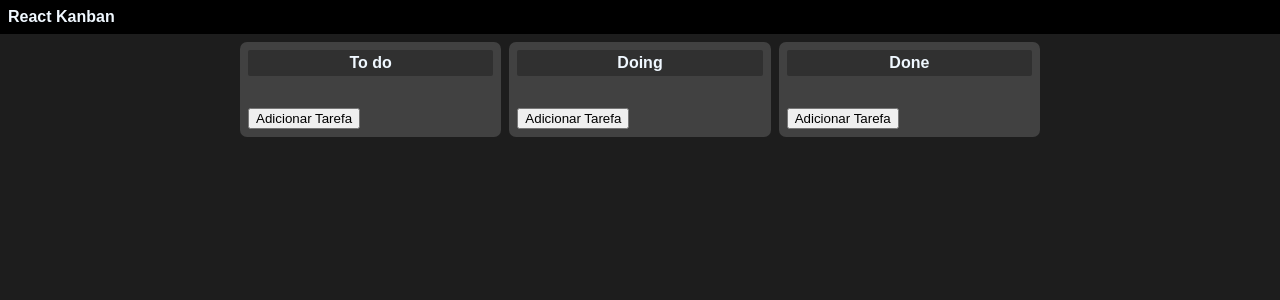
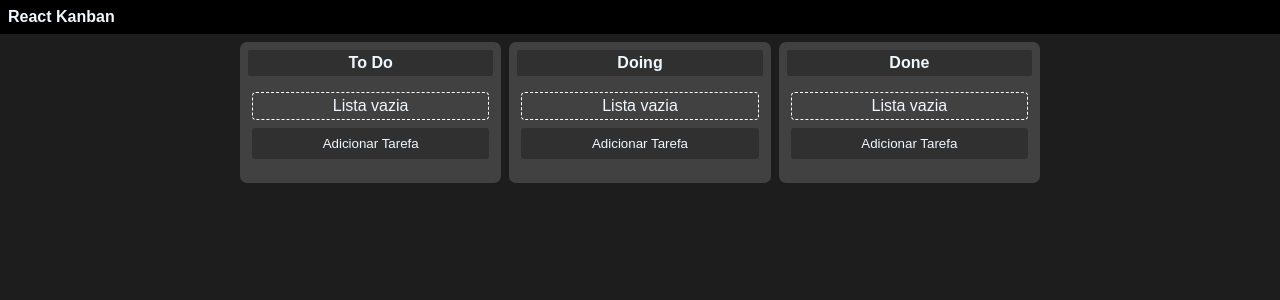
Before and after one commit to LorrayneSantana01/curso_react, a React (Create React App) app in the folder my-app/: page / in a window 1280 px wide. Shown: the top 300 px of the page. Built offline with nearby package versions, Linux system fonts and the light colour scheme.

Commit message:
estilizacao

```diff
--- a/my-app/src/App.js
+++ b/my-app/src/App.js
@@ -47,10 +47,10 @@ export default function App() {
       <Navbar />
       <div className="container">
         <TaskList
-          title="To do"
+          title="To Do"
           onAddTask={AddTask}
-          taskState="To do"
-          tasks={tasks.filter((t) => t.state === "To do")}
+          taskState="To Do"
+          tasks={tasks.filter((t) => t.state === "To Do")}
           onTaskUpdate={updateTask}
           onDeleteTask={deleteTask}
         />
--- a/my-app/src/components/TaskItem/TaskItem.css
+++ b/my-app/src/components/TaskItem/TaskItem.css
@@ -4,10 +4,10 @@
     box-shadow: 0 1px rgba(9, 30, 66, 0.25);
     cursor: pointer;
     margin-bottom: 8px;
-    width: 100px;
     padding: 8px 4px;
-    color: dimgrey;
+    color: black;
     font-size: 14px;
+    text-align: center;
 }
 
 .taskItem input[type='text']{
@@ -19,7 +19,7 @@
 }
 
 .taskItem select{
-    display: block;
-    width: 100px;
+    width: 100%;
     margin-top: 8px;
+    text-align: center;
 }
--- a/my-app/src/components/TaskItem/TaskItem.js
+++ b/my-app/src/components/TaskItem/TaskItem.js
@@ -3,7 +3,13 @@ import PropTypes from "prop-types";
 import TaskList from "../TaskList/TaskList";
 import "./TaskItem.css";
 
-export default function TaskItem({ id, title, taskState, onTaskUpdate, onDeleteTask }) {
+export default function TaskItem({
+  id,
+  title,
+  taskState,
+  onTaskUpdate,
+  onDeleteTask,
+}) {
   const [isEditing, setIsEditing] = useState(false);
   const [editableTitle, setEditableTitle] = useState(title);
 
@@ -16,7 +22,7 @@ export default function TaskItem({ id, title, taskState, onTaskUpdate, onDeleteT
   const onKeyDown = (event) => {
     if (event.key === "Enter") {
       setIsEditing(false);
-      if(editableTitle.length === 0) {
+      if (editableTitle.length === 0) {
         onDeleteTask(id);
       }
     }
@@ -28,15 +34,17 @@ export default function TaskItem({ id, title, taskState, onTaskUpdate, onDeleteT
 
   if (isEditing) {
     return (
+      <div className="taskItem">
         <input
         type="text"
         value={editableTitle}
         onChange={onTitleChange}
         onKeyDown={onKeyDown}
       />
+      </div>
     );
   } else {
-    return(
+    return (
       <div className="taskItem">
         <div onClick={(e) => setIsEditing(true)}>{editableTitle}</div>
         <select onChange={onTaskStateChange} value={taskState}>
--- a/my-app/src/components/TaskList/TaskList.css
+++ b/my-app/src/components/TaskList/TaskList.css
@@ -2,6 +2,24 @@
     padding: 8px;
     background-color: rgb(65, 65, 65);
     border-radius: 7px;
+}
+
+.taskList .btn{
+    margin-top: 8px;
+    padding: 8px;
+    display: flex;
+    justify-content: center;
+    background: none;
+    border: none;
+    border-radius: 3px;
+    color: aliceblue;
+    background: #303030;
+    transition: background-color 0.3s;
+}
+
+.taskList .btn:hover{
+    background-color: dimgray;
+    cursor: pointer;
 }
 
 .taskList .titulo{
@@ -18,3 +36,10 @@
     display: flex;
     flex-direction: column;
 }
+
+.taskList .content .emptyLista{
+    text-align: center;
+    border: 1px dashed white;
+    border-radius: 4px;
+    padding: 4px;
+}
--- a/my-app/src/components/TaskList/TaskList.js
+++ b/my-app/src/components/TaskList/TaskList.js
@@ -30,8 +30,11 @@ export default function TaskList({
             />
           );
         })}
+
+        { tasks.length === 0 && <div className="emptyLista">Lista vazia</div> }
+        <button onClick={AddTask} className="btn"> Adicionar Tarefa</button>
       </div>
-      <button onClick={AddTask}>Adicionar Tarefa</button>
+
     </div>
   );
 }
```
Also changed, not shown: my-app/src/img/adicionar.png (added). Lines whose indentation alone changed are shown as unchanged.
